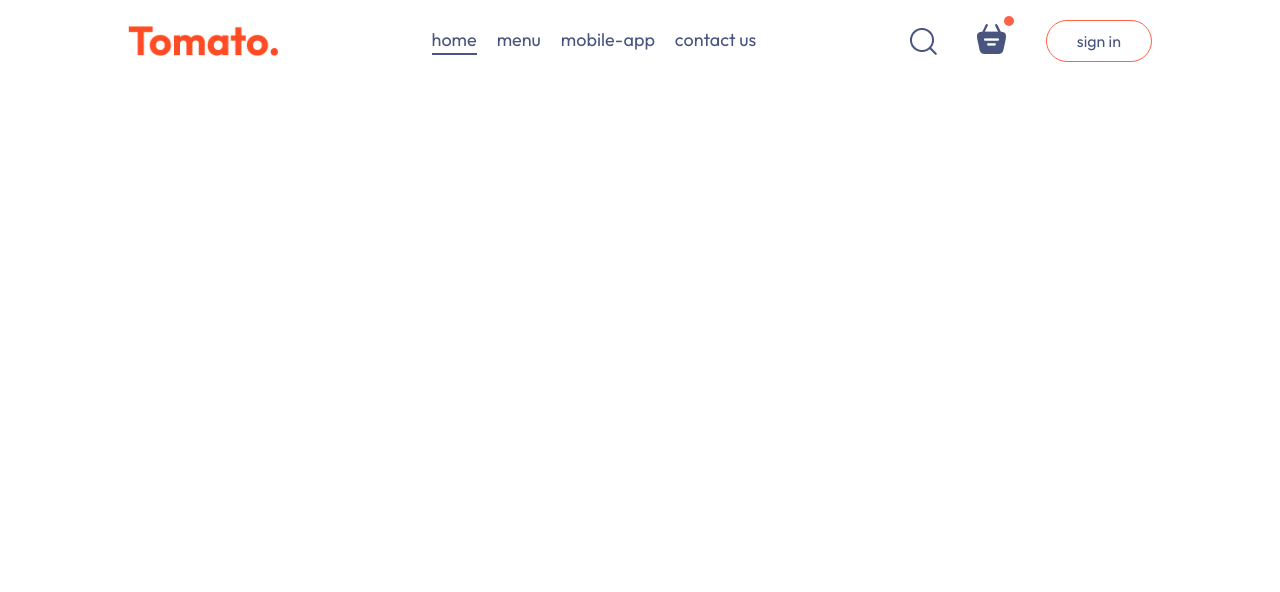
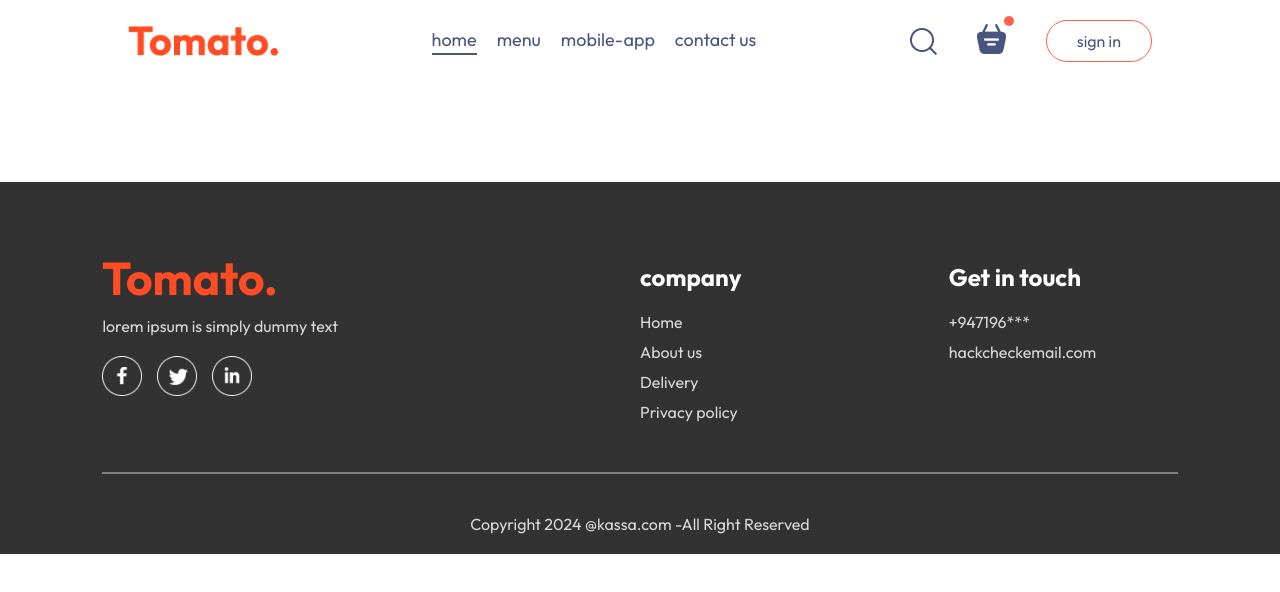
Before and after one commit to KasunWilbagedara/GUI, a React (Vite) app: page /order in a window 1280 px wide. Shown: the top 592 px of the page. Built offline with nearby package versions, Linux system fonts and the light colour scheme.

Commit message:
footer drft

```diff
--- a/src/App.jsx
+++ b/src/App.jsx
@@ -4,17 +4,22 @@
 import Home from './pages/Home/Home'
 import Cart from './pages/Cart/Cart'
 import PlaceOrder from './pages/Place order/PlaceOrder'
-
+import Footer from './componments/Footer/Footer'
 const App = () => {
   return (
-    <div className='app'>
+    <>
+     <div className='app'>
       <Navbar/>
       <Routes>
         <Route path='/' element={<Home/>}/>
         <Route path='/cart' element={<Cart/>}/>
         <Route path='/order' element={<PlaceOrder/>}/>
       </Routes>
+
     </div>
+    <Footer/>
+    </>
+
   )
 }
 
--- /dev/null
+++ b/src/componments/Footer/Footer.css
@@ -0,0 +1,47 @@
+.footer{
+    color: #d9d9d9;
+    background-color: #323232;
+    display: flex;
+    flex-direction: column;
+    align-items: center;
+    gap:20px;
+    padding: 20px 8vw;
+    padding-top:80px;
+    margin-top: 100px;
+}
+
+.footer-content{
+    width:100% ;
+    display: grid;
+    grid-template-columns: 2fr 1fr 1fr;
+    gap:80px;
+}
+
+.footer-content-left , .footer-content-right, .footer-content-center{
+    display: flex;
+    flex-direction: column;
+    align-items: start;
+    gap:20px;
+}
+.footer-content-left li, .footer-content-right li, .footer-content-center li{
+ list-style: none;
+ margin-bottom: 10px;
+ cursor: pointer;
+}
+
+.footer-content-right h2, .footer-content-center h2{
+    color: white;
+}
+
+.footer-social-icons img{
+    width: 40px;
+    margin-right: 15px;
+}
+
+.footer hr{
+    width: 100%;
+    height: 2px;
+    margin:20px 0;
+    background-color: grey;
+    border: none;
+}
--- /dev/null
+++ b/src/componments/Footer/Footer.jsx
@@ -0,0 +1,47 @@
+import React from 'react'
+import './Footer.css'
+import { assets } from '../../assets/assets'
+
+const Footer = () => {
+  return (
+    <div className='footer' id='footer'>
+        <div className="footer-content">
+            <div className="footer-content-left">
+                <img src={assets.logo} alt=""/>
+                <p>lorem ipsum is simply dummy text</p>
+                <div className="footer-social-icons">
+                    <img src={assets.facebook_icon} alt=""/>
+                    <img src={assets.twitter_icon} alt=""/>
+                    <img src={assets.linkedin_icon} alt=""/>
+                </div>
+
+
+            </div>
+            <div className="footer-content-center">
+                <h2>company</h2>
+                <ul>
+                    <li>Home</li>
+                    <li>About us</li>
+                    <li>Delivery</li>
+                    <li>Privacy policy</li>
+                </ul>
+
+            </div>
+            <div className="footer-content-right">
+                <h2>Get in touch</h2>
+                <ul>
+                    <li>+947196***</li>
+                    <li>hackcheckemail.com</li>
+                </ul>
+
+            </div>
+        </div>
+        <hr/>
+        <p className="footer-copyright">Copyright 2024 @kassa.com -All Right Reserved</p>
+
+
+    </div>
+  )
+}
+
+export default Footer
```
